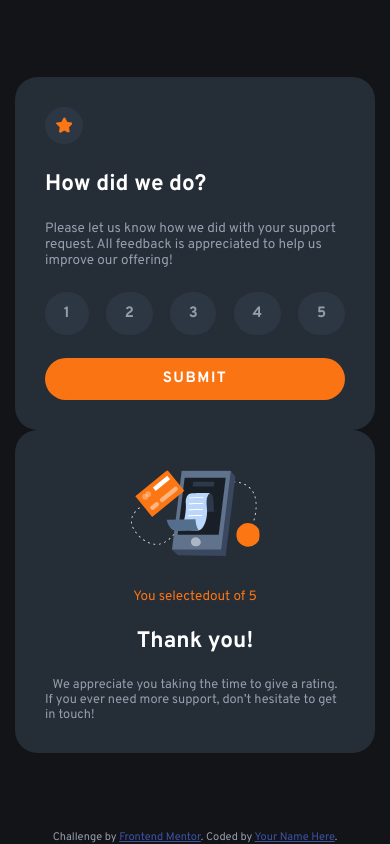
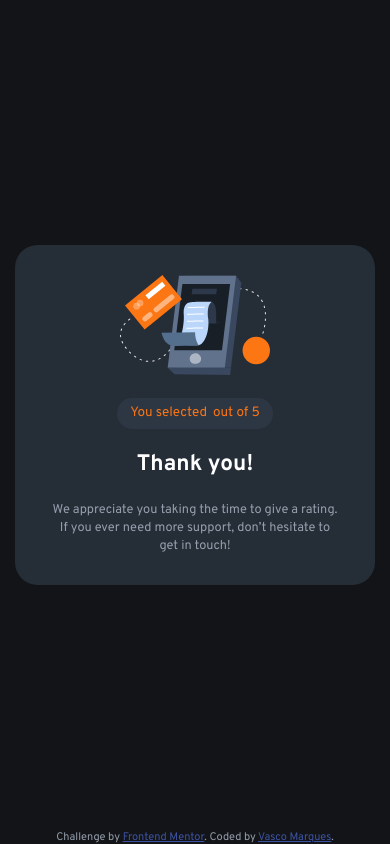
Before and after one commit to tabascum/interactive-rating-component, a plain HTML site: page index.html in a window 390 px wide. Both pictures are taken after a click on the link "SUBMIT". Drawn offline with Linux system fonts and the light colour scheme.

Commit message:
Upload finished project

```diff
--- a/index.html
+++ b/index.html
@@ -8,7 +8,7 @@
 
   <link rel="icon" type="image/png" sizes="32x32" href="./images/favicon-32x32.png">
   <link rel="stylesheet" href="style.css">
-  <script src="main.js"></script>
+  <script src="main.js" defer></script>
 
   <title>Frontend Mentor | Interactive rating component</title>
 
@@ -37,20 +37,20 @@
         <p class="rounded">5</p>
       </span>
 
-      <a href="#" id="button">SUBMIT</a>
+      <a href="#" id="button">Submit</a>
     </section>
 
     <!-- Rating state end -->
 
     <!-- Thank you state start -->
 
-    <section class="card" id="thank-card">
+    <section class="card hidden" id="thank-card">
 
       <img src="./images/illustration-thank-you.svg" alt="">
 
-      <p>You selected <span id="score"></span> out of 5</p>
+      <p>You selected <span id="selected-score"></span> out of 5</p>
 
-      <h1>Thank you! </h1>
+      <h1>Thank you!</h1>
 
       <span>
         <p>We appreciate you taking the time to give a rating. </p>
@@ -65,7 +65,7 @@
 
   <div class="attribution">
     Challenge by <a href="https://www.frontendmentor.io?ref=challenge" target="_blank">Frontend Mentor</a>.
-    Coded by <a href="#">Your Name Here</a>.
+    Coded by <a href="https://github.com/tabascum" target="_blank">Vasco Marques</a>.
   </div>
 </body>
 
--- a/main.js
+++ b/main.js
@@ -1,3 +1,20 @@
 const button = document.querySelector("#button");
 const submitScreen = document.querySelector("#submit-card");
 const thankCard = document.querySelector("#thank-card");
+
+const rate = document.querySelectorAll(".rounded");
+const score = document.querySelector("#selected-score");
+
+rate.forEach((item) => {
+  item.addEventListener("click", () => {
+    item.setAttribute("class", "active");
+    score.innerText = item.innerText;
+    console.log(item.innerText);
+  });
+});
+
+button.addEventListener("click", () => {
+  console.log("Clicked");
+  submitScreen.style.display = "none";
+  thankCard.style.display = "flex";
+});
--- a/style.css
+++ b/style.css
@@ -43,34 +43,33 @@ main {
   line-height: 1.2;
 }
 
-span {
+#scores {
   display: flex;
   justify-content: space-between;
   align-items: center;
-  font-size: 1rem;
+  text-align: center;
 }
 
-img {
-  padding: 0.7rem;
+.card-star,
+.rounded,
+.active {
   background-color: var(--medium-blue);
-  border-radius: 2rem;
-}
-
-.rounded {
-  padding: 0.85rem 1.25rem;
-  background-color: var(--medium-blue);
-  font-weight: 700;
-  border-radius: 2rem;
-  cursor: pointer;
+  width: 3rem;
+  height: 3rem;
+  border-radius: 50%;
+  display: grid;
+  place-content: center;
+  text-align: center;
   transition: all 0.5s;
 }
 
-.active {
+.rounded:hover {
+  cursor: pointer;
   background-color: var(--light-grey);
   color: var(--white);
 }
 
-.rounded:hover {
+.active {
   background-color: var(--orange);
   color: var(--white);
 }
@@ -91,6 +90,7 @@ h1 {
   transition: all 0.5s;
   font-weight: 700;
   font-size: 1rem;
+  text-transform: uppercase;
 }
 
 .card a:hover {
@@ -101,6 +101,10 @@ h1 {
 
 /* Thank card */
 
+.hidden {
+  display: none;
+}
+
 #thank-card {
   align-items: center;
   font-size: 0.9rem;
@@ -108,24 +112,38 @@ h1 {
 
 #thank-card > p {
   color: var(--orange);
-  display: flex;
+  display: inherit;
+  justify-content: center;
+  background-color: var(--medium-blue);
+  padding: 0.5rem 0.9rem;
+  border-radius: 1rem;
 }
 
-#thank-card img {
+#selected-score {
+  padding-inline: 0.2rem;
+}
+
+#thank-card > img {
   background: transparent;
   width: 50%;
 }
 
-#thank-card span {
+#thank-card > span {
   display: flex;
   flex-direction: column;
-  align-items: center;
+  justify-content: center;
   font-size: 0.85rem;
 }
 
-#thank-card span:nth-child(1) {
+#thank-card > span:nth-child(1) {
   text-align: center;
   color: var(--orange);
+}
+
+#thank-card > span:nth-child(4) {
+  line-height: 1.2rem;
+  text-align: center;
+  padding-inline: 0.5rem;
 }
 
 /* Footer */
@@ -137,3 +155,14 @@ h1 {
 .attribution a {
   color: hsl(228, 45%, 44%);
 }
+
+@media (max-width: 650px) {
+  main {
+    height: 100vh;
+    display: flex;
+    flex-direction: column;
+    justify-content: center;
+    align-items: center;
+    padding: 1rem;
+  }
+}
```
